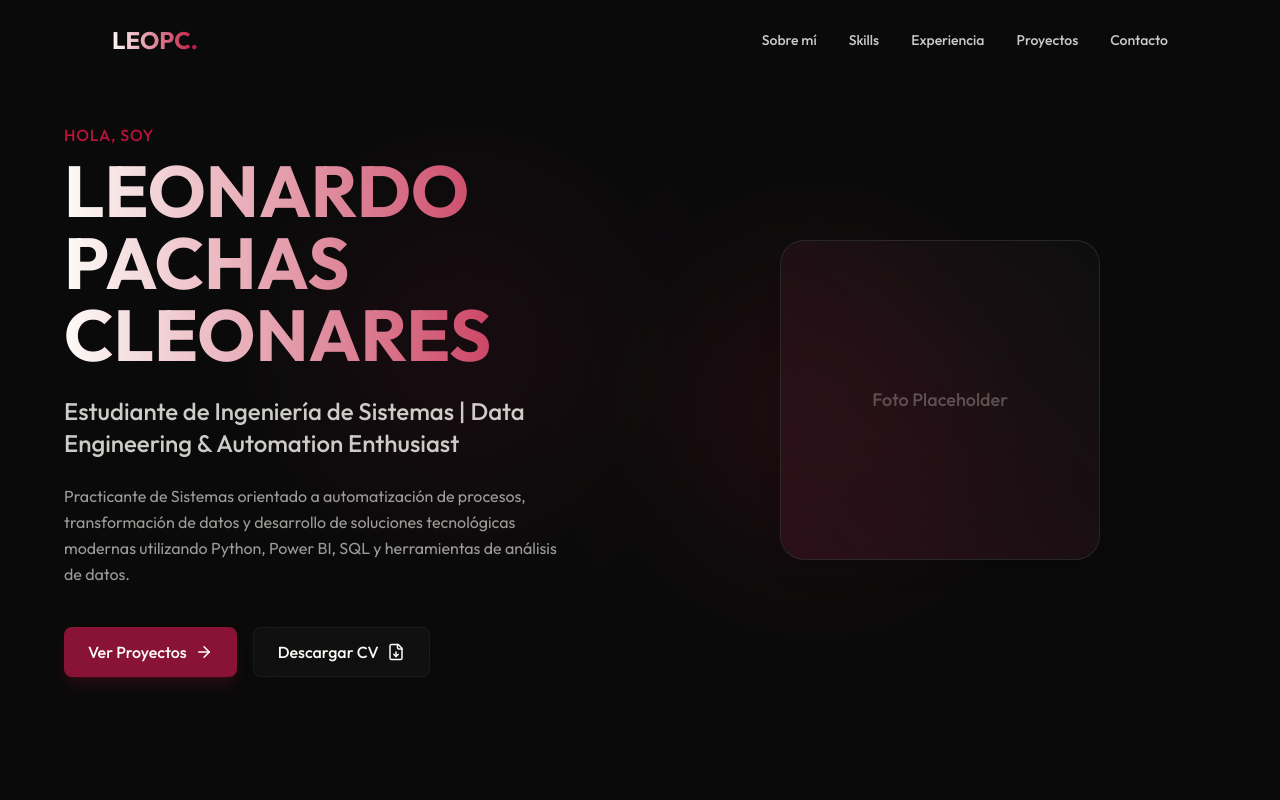
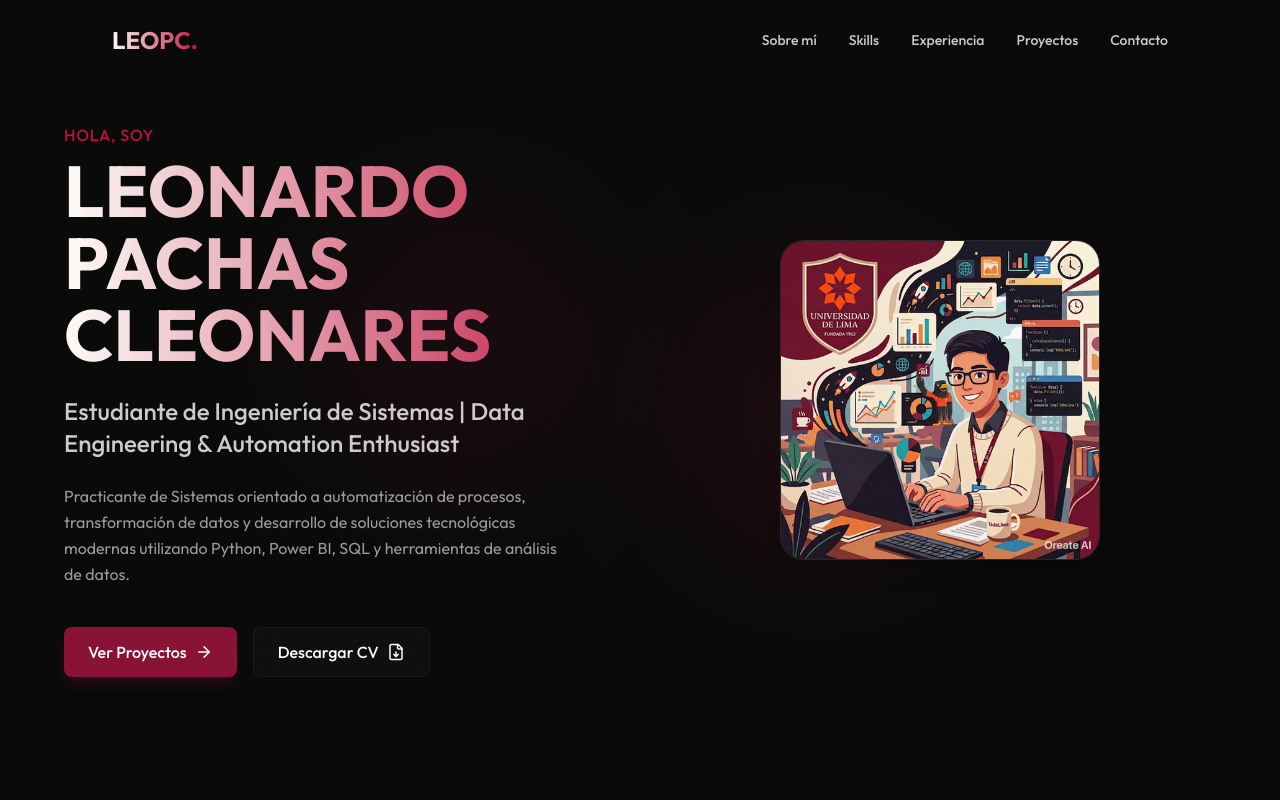
Before and after one commit to LeoPC2004/portfolio-cv, a React (Vite) app: page / in a window 1280 px wide. Shown: the top 800 px of the page. Built offline with nearby package versions, Linux system fonts and the light colour scheme.

Commit message:
Actualización hero y avatar

```diff
--- a/src/sections/Hero.tsx
+++ b/src/sections/Hero.tsx
@@ -1,6 +1,6 @@
 import { motion } from 'framer-motion';
 import { personalInfo } from '../data/portfolio';
-import { FileDown, ArrowRight } from 'lucide-react';
+import { FileDown, ArrowRight, Database, Terminal, BarChart3, Cpu } from 'lucide-react';
 
 export default function Hero() {
   return (
@@ -51,10 +51,18 @@ export default function Hero() {
           transition={{ duration: 0.8, delay: 0.2 }}
           className="relative hidden md:block"
         >
-          {/* Placeholder for Photo */}
+          {/* Hero Avatar Image */}
           <div className="w-80 h-80 mx-auto glass-card rounded-3xl overflow-hidden flex items-center justify-center border-white/10 relative group">
-            <div className="absolute inset-0 bg-gradient-to-tr from-maroon/40 to-transparent opacity-50 group-hover:opacity-70 transition-opacity"></div>
-            <span className="text-cream/30 text-lg font-medium">Foto Placeholder</span>
+            <div className="absolute inset-0 bg-gradient-to-tr from-maroon/20 to-transparent opacity-50 group-hover:opacity-30 transition-opacity z-10 pointer-events-none"></div>
+
+            <img
+              src="/images/hero_avatar.png"
+              alt="Leonardo Pachas - Data Engineer"
+              className="w-full h-full object-cover group-hover:scale-105 transition-transform duration-500"
+            />
+
+            {/* Central Glow behind image */}
+            <div className="absolute top-1/2 left-1/2 -translate-x-1/2 -translate-y-1/2 w-40 h-40 bg-maroon/30 rounded-full blur-3xl -z-10 group-hover:bg-maroon/40 transition-colors duration-500"></div>
           </div>
         </motion.div>
       </div>
```
Also changed, not shown: public/images/hero_avatar.png (added).
